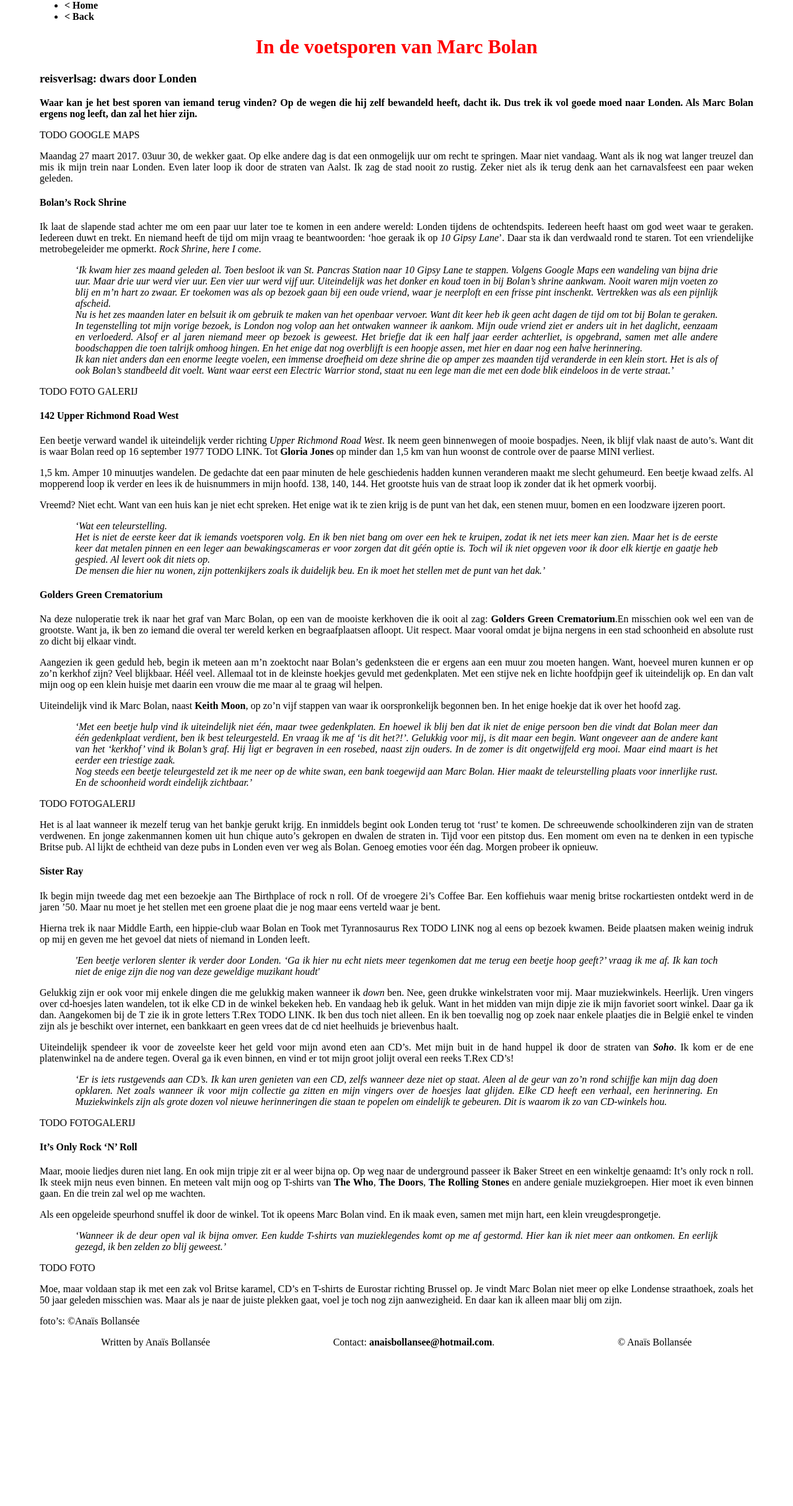
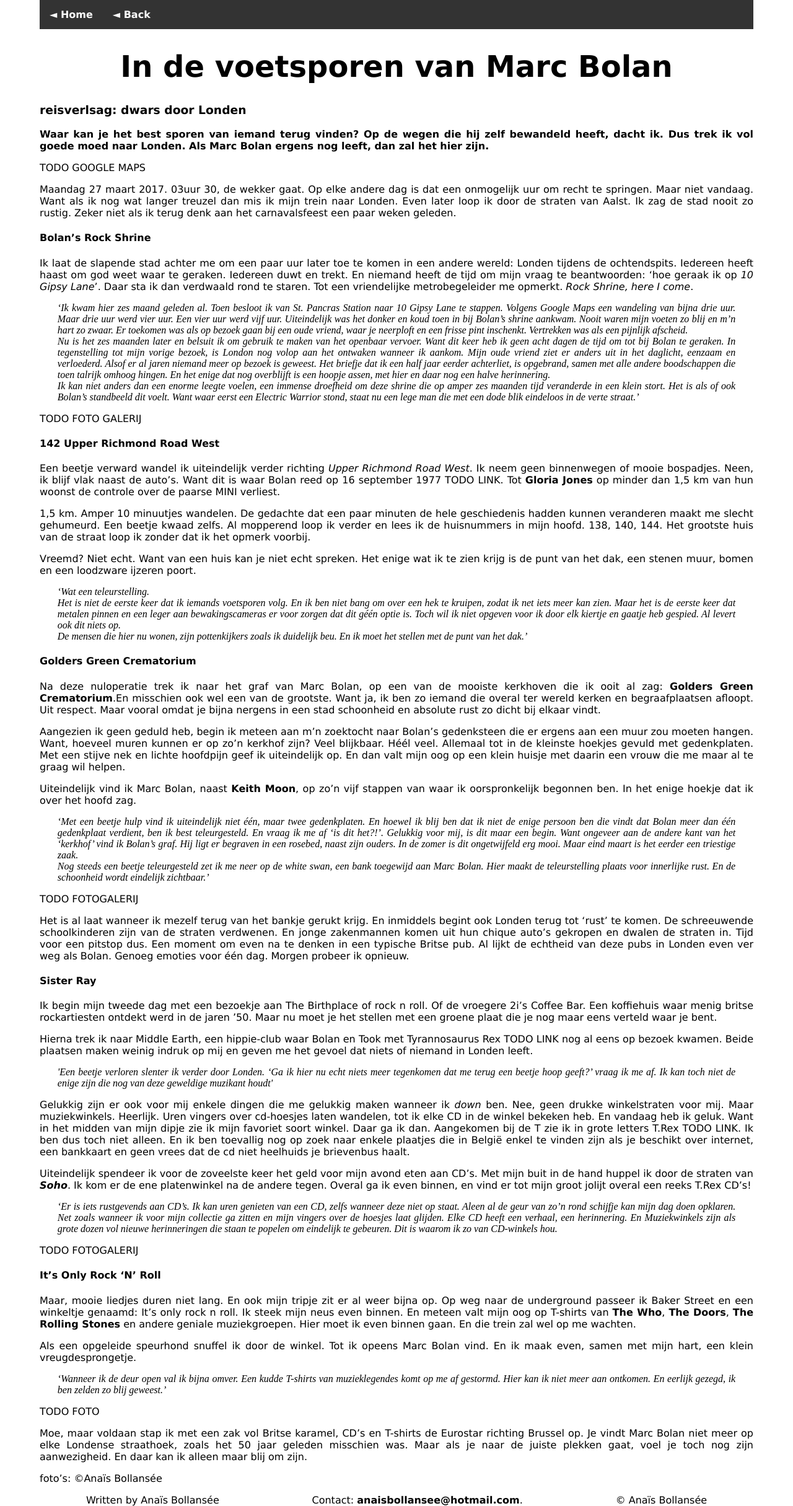
Before and after one commit to AnaisBollansee/thesis, a Jekyll site: the page built from _artist_info/InDeVoetsporen.md, in a window 1280 px wide. Shown: the whole page at 62% size. Built offline with Jekyll 4.4.1, drawn with Linux system fonts in a browser that asks for light colours; before the commit the page ends 2175 px from its top, so only the background shows below that.

Commit message:
More style and better menu

```diff
--- a/_layouts/artist.html
+++ b/_layouts/artist.html
@@ -16,7 +16,7 @@
 	<body>
 		<ul class="navigation_bar">
 			<li>
-				<a href="{% include fix_url.html url='/' %}">< Home</a>
+				<a href="{% include fix_url.html url='/' %}">◄ Home</a>
 			</li>
 			{% for info in site.artist_info %}
 			{% if info.artist == page.artist %}
--- a/_layouts/default.html
+++ b/_layouts/default.html
@@ -16,11 +16,11 @@
 	<body>
 		<ul class="navigation_bar">
 			<li>
-				<a href="{% include fix_url.html url='/' %}">< Home</a>
+				<a href="{% include fix_url.html url='/' %}">◄ Home</a>
 			</li>
 			<li>
 				<script>
-					document.write('<a href="' + document.referrer + '">< Back</a>');
+					document.write('<a href="' + document.referrer + '">◄ Back</a>');
 				</script>
 			</li>
 		</ul>
--- a/css/styles.css
+++ b/css/styles.css
@@ -1,11 +1,12 @@
 body {
 	width: 90%;
 	margin:0 auto;
+	font-family: "Verdana", Times, Sans-serif;
 }
 
 h1 {
 	text-align: center;
-    color: red;
+	font-size: 300%;
 }
 
 a {
@@ -14,8 +15,36 @@ a {
 	color: black;
 }
 
+a:hover {
+	text-decoration: underline;
+}
+
 p {
 	text-align: justify;
+}
+
+ul.navigation_bar {
+	list-style-type: none;
+	margin: 0;
+	padding: 0;
+	overflow: hidden;
+	background-color: #333;
+}
+
+.navigation_bar li {
+    float: left;
+}
+
+.navigation_bar li a {
+	display: block;
+	color: white;
+	text-align: center;
+	padding: 14px 16px;
+	text-decoration: none;
+}
+
+.navigation_bar li a:hover {
+	background-color: #111;
 }
 
 .bio-cd {
@@ -51,8 +80,9 @@ p {
 
 .dagboek {
 	font-style: italic;
-    width: 90%;
+	width: 95%;
 	margin:0 auto;
+	font-family: "Times New Roman", Times, serif;
 }
 
 footer ul {
```
Lines whose indentation alone changed are shown as unchanged.
